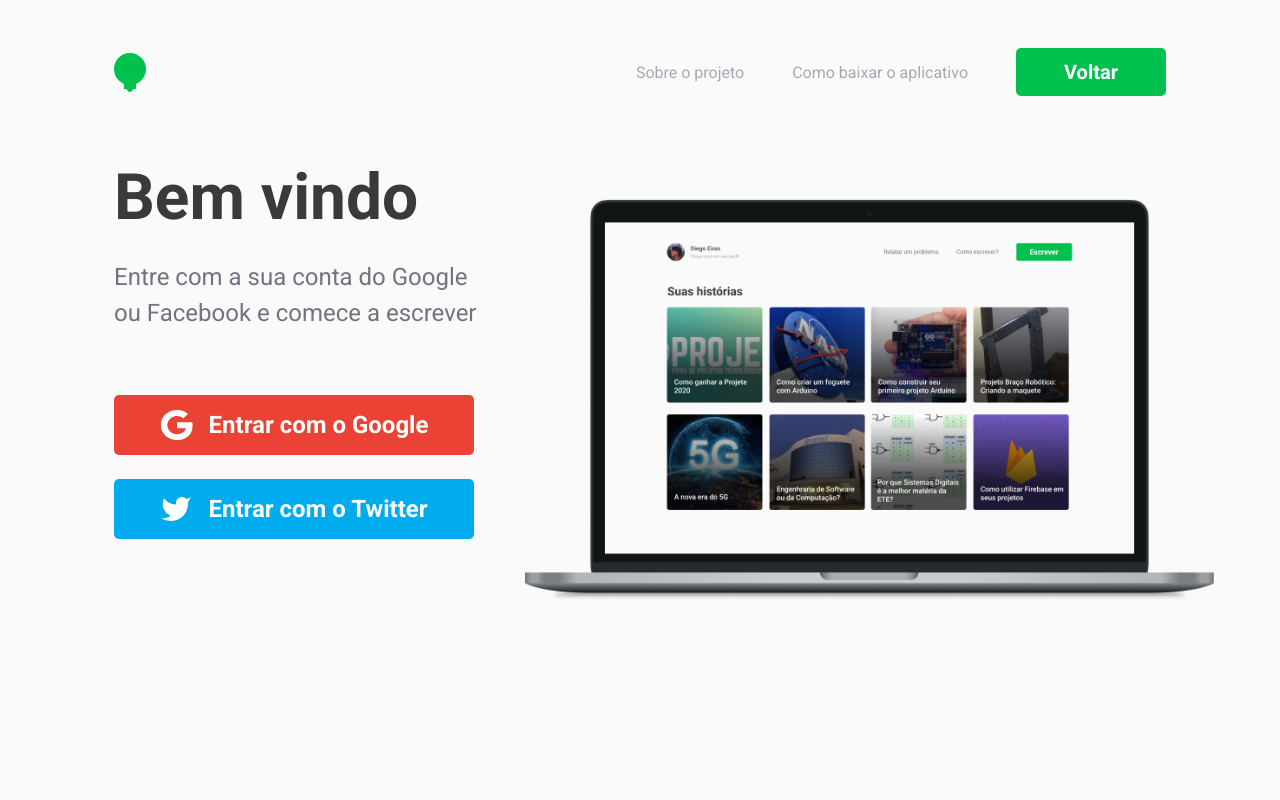
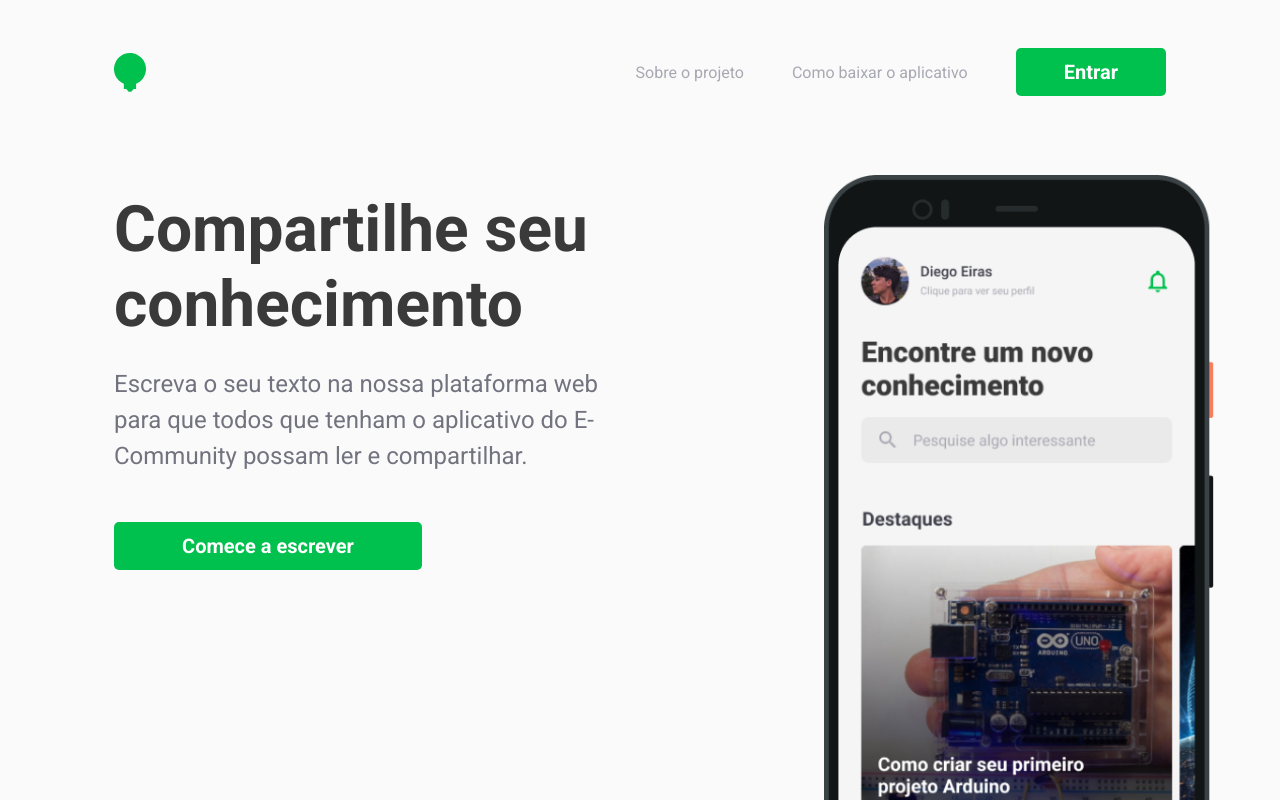
Before and after one commit to lucioeiras/ecommunity-web, a React (Create React App) app: page / in a window 1280 px wide. Before the commit this address led to /login. Built offline with nearby package versions, Linux system fonts and the light colour scheme; no server answers; the HTML template or start-up script is replaced by a standard one.

Commit message:
❌ FIX: Home redirecting to login

```diff
--- a/src/contexts/Auth.js
+++ b/src/contexts/Auth.js
@@ -6,8 +6,8 @@ const AuthContext = createContext();
 
 function AuthProvider({ children }) {
   const {
+    loading,
     authenticated,
-    loading,
     handleSignInWithGoogle,
     handleSignInWithTwitter,
   } = useAuth();
--- a/src/hooks/useAuth.js
+++ b/src/hooks/useAuth.js
@@ -6,8 +6,8 @@ import firebase from 'firebase/app'
 
 export default function useAuth() {
   const auth = firebase.auth()
+
   const firestore = firebase.firestore()
-
   const usersRef = firestore.collection('users')
 
   const [authenticated, setAuthenticated] = useState(false)
@@ -73,8 +73,8 @@ export default function useAuth() {
   }
 
   return {
+    loading,
     authenticated,
-    loading,
     handleSignInWithGoogle,
     handleSignInWithTwitter,
   }
--- a/src/routes.js
+++ b/src/routes.js
@@ -1,13 +1,13 @@
-import React, { useContext } from 'react'
-import { BrowserRouter, Route, Redirect } from 'react-router-dom'
+import React, { useContext } from 'react';
+import { BrowserRouter, Switch, Route, Redirect } from 'react-router-dom';
 
-import { AuthContext } from './contexts/Auth'
+import { AuthContext } from './contexts/Auth';
 
-import Landing from './pages/Landing'
-import Login from './pages/Login'
-import Dashboard from './pages/Dashboard'
-import Write from './pages/Write'
-import Building from './pages/Building'
+import Landing from './pages/Landing';
+import Login from './pages/Login';
+import Dashboard from './pages/Dashboard';
+import Write from './pages/Write';
+import Building from './pages/Building';
 
 function CustomRoute({ isPrivate, ...rest }) {
   const { loading, authenticated } = useContext(AuthContext);
@@ -26,12 +26,14 @@ function CustomRoute({ isPrivate, ...rest }) {
 export default function Routes() {
   return (
     <BrowserRouter>
-      <Route path="/" exact component={Landing} />
-      <Route path="/building" component={Building} />
+      <Switch>
+        <CustomRoute exact path="/" component={Landing} />
+        <CustomRoute exact path="/login" component={Login} />
+        <CustomRoute exact path="/building" component={Building} />
 
-      <CustomRoute path="/login" component={Login} />
-      <CustomRoute isPrivate path="/dashboard/" component={Dashboard} />
-      <CustomRoute isPrivate path="/write" component={Write} />
+        <CustomRoute isPrivate exact path="/dashboard" component={Dashboard} />
+        <CustomRoute isPrivate exact path="/write" component={Write} />
+      </Switch>
     </BrowserRouter>
-  )
+  );
 }
```
